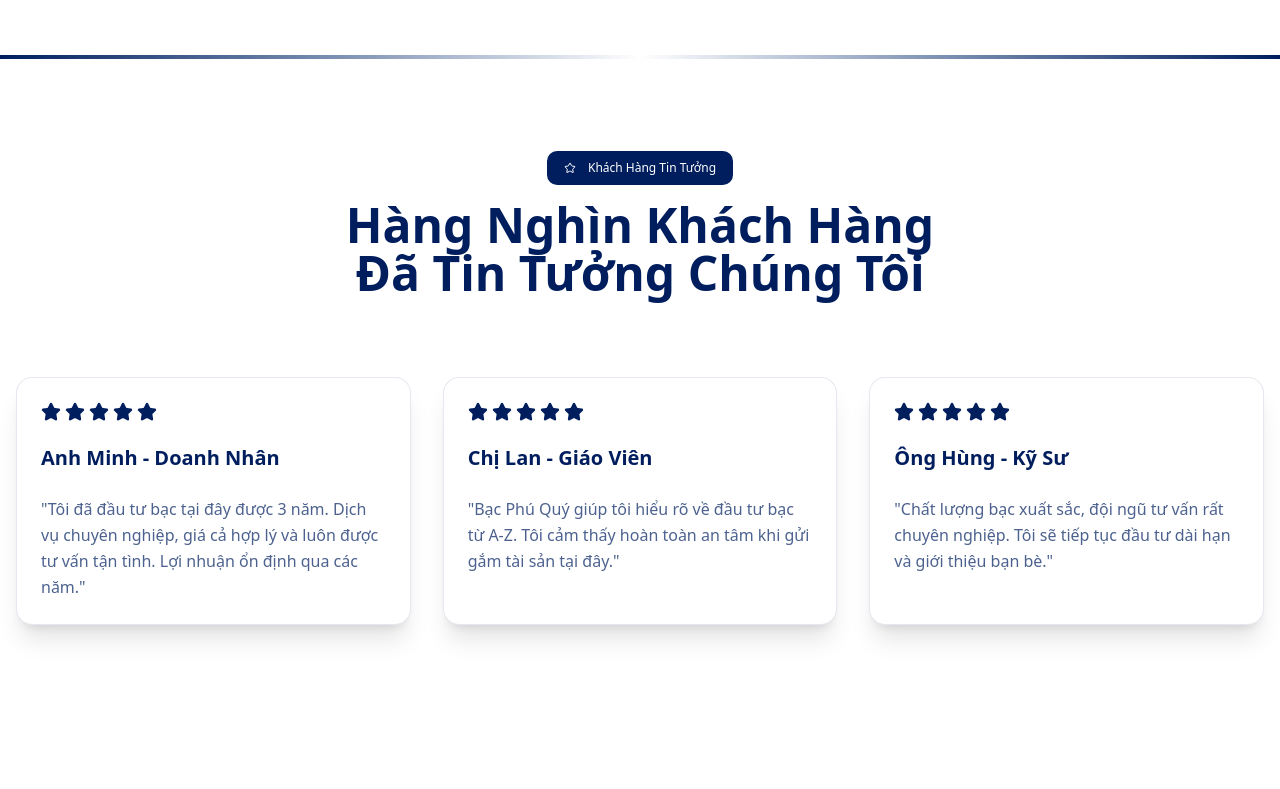
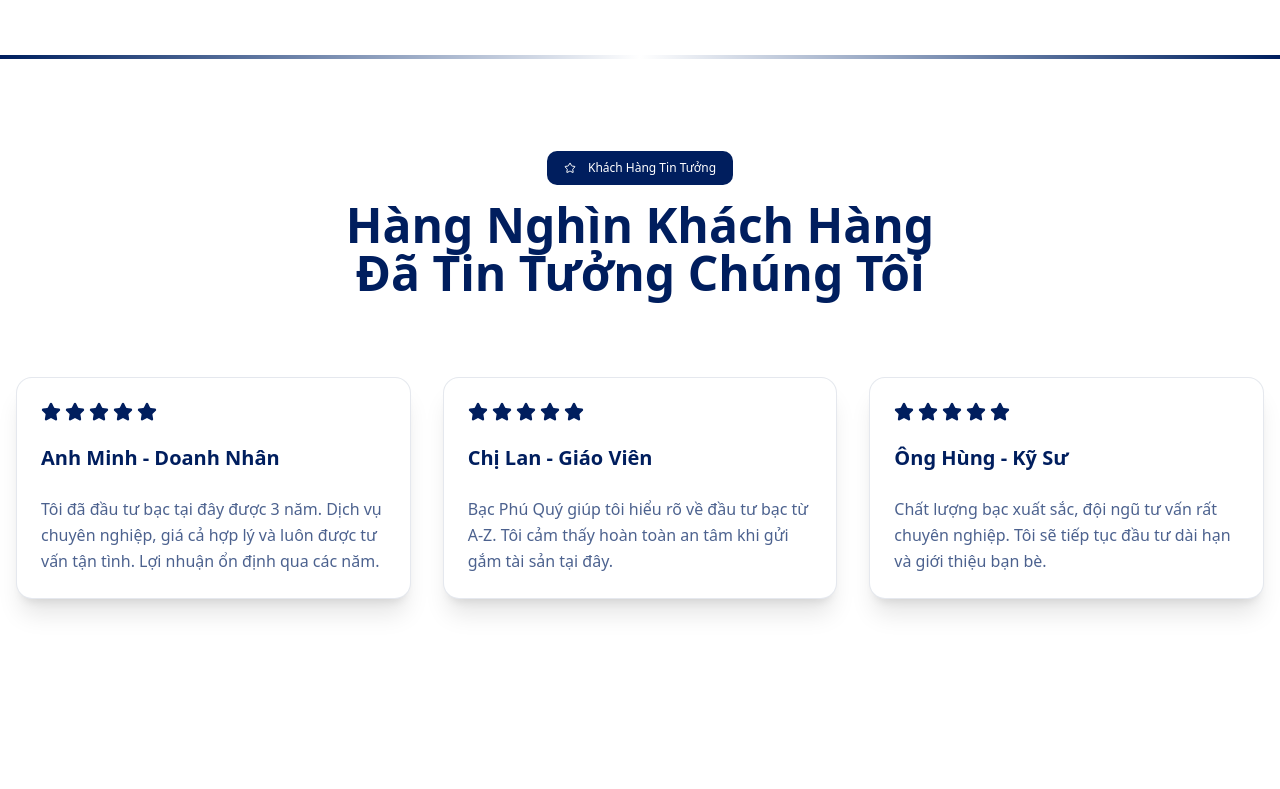
Before and after one commit to nganluongsilver/bacphuquydanang, a Next.js app: page / in a window 1280 px wide. Shown: the part 1953-2742 px from the top of the page. Built offline with nearby package versions, Linux system fonts and the light colour scheme.

Commit message:
git initial

```diff
--- a/src/components/about-section.tsx
+++ b/src/components/about-section.tsx
@@ -3,6 +3,7 @@
 import type React from "react"
 
 import { useState, useEffect, useRef } from "react"
+import Image from 'next/image'
 
 export function AboutSection() {
   const [currentImage, setCurrentImage] = useState(0)
@@ -170,12 +171,15 @@ export function AboutSection() {
                 }}
               >
                 {images.map((image, index) => (
-                  <img
+                  <Image
                     key={index}
                     src={image.src || "/nls_logo_root.jpg"}
                     alt={image.alt}
                     className="w-full h-64 md:h-80 object-cover flex-shrink-0 pointer-events-none"
                     draggable={false}
+                    width={800}
+                    height={320}
+                    priority={index === 0}
                   />
                 ))}
               </div>
--- a/src/components/testimonials-section.tsx
+++ b/src/components/testimonials-section.tsx
@@ -36,8 +36,7 @@ export function TestimonialsSection() {
             </CardHeader>
             <CardContent>
               <p className="text-[#001e5e]/70 dark:text-gray-200 leading-relaxed">
-                "Tôi đã đầu tư bạc tại đây được 3 năm. Dịch vụ chuyên nghiệp, giá cả hợp lý và luôn được tư vấn tận
-                tình. Lợi nhuận ổn định qua các năm."
+                Tôi đã đầu tư bạc tại đây được 3 năm. Dịch vụ chuyên nghiệp, giá cả hợp lý và luôn được tư vấn tận tình. Lợi nhuận ổn định qua các năm.
               </p>
             </CardContent>
           </Card>
@@ -58,8 +57,7 @@ export function TestimonialsSection() {
             </CardHeader>
             <CardContent>
               <p className="text-[#001e5e]/70 dark:text-gray-200 leading-relaxed">
-                "Bạc Phú Quý giúp tôi hiểu rõ về đầu tư bạc từ A-Z. Tôi cảm thấy hoàn toàn an tâm khi gửi gắm tài sản
-                tại đây."
+                Bạc Phú Quý giúp tôi hiểu rõ về đầu tư bạc từ A-Z. Tôi cảm thấy hoàn toàn an tâm khi gửi gắm tài sản tại đây.
               </p>
             </CardContent>
           </Card>
@@ -80,8 +78,7 @@ export function TestimonialsSection() {
             </CardHeader>
             <CardContent>
               <p className="text-[#001e5e]/70 dark:text-gray-200 leading-relaxed">
-                "Chất lượng bạc xuất sắc, đội ngũ tư vấn rất chuyên nghiệp. Tôi sẽ tiếp tục đầu tư dài hạn và giới thiệu
-                bạn bè."
+                Chất lượng bạc xuất sắc, đội ngũ tư vấn rất chuyên nghiệp. Tôi sẽ tiếp tục đầu tư dài hạn và giới thiệu bạn bè.
               </p>
             </CardContent>
           </Card>
```
